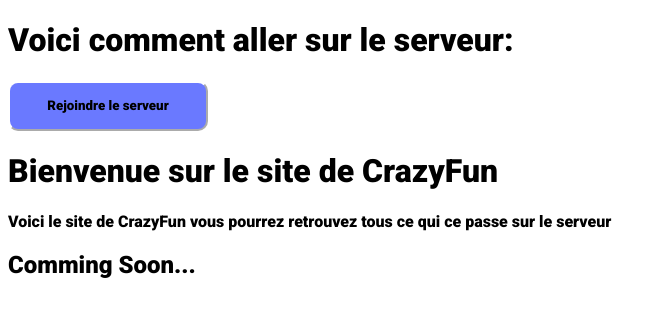
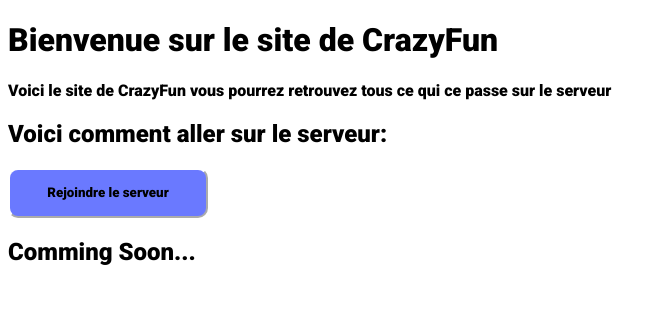
Before and after one commit to ilu1234/CF-Site, a plain HTML site: page index.html in a window 1280 px wide. Shown: the whole page, without its empty margins (0-667 px from the left). Drawn offline with Linux system fonts and the light colour scheme.

Commit message:
Update index.html

```diff
--- a/index.html
+++ b/index.html
@@ -9,13 +9,13 @@
 </head>
 <body>
     <div>
-        <h1>Voici comment aller sur le serveur:</h1>
-        <button onclick="discord()">Rejoindre le serveur</button>
+        <h1>Bienvenue sur le site de CrazyFun</h1>
+        <p>Voici le site de CrazyFun vous pourrez retrouvez tous ce qui ce passe sur le serveur</p>
     </div>
     <div>
-        <h1>Bienvenue sur le site de CrazyFun</h1>
-        <p>Voici le site de CrazyFun vous pourrez retrouvez tous ce qui ce passe sur le serveur</p>
-        <h2>Comming Soon...<h2>
+        <h2>Voici comment aller sur le serveur:</h2>
+        <button onclick="discord()" class="button_discord">Rejoindre le serveur</button>
     </div>
+    <h2>Comming Soon...<h2>
 </body>
 </html>
```
